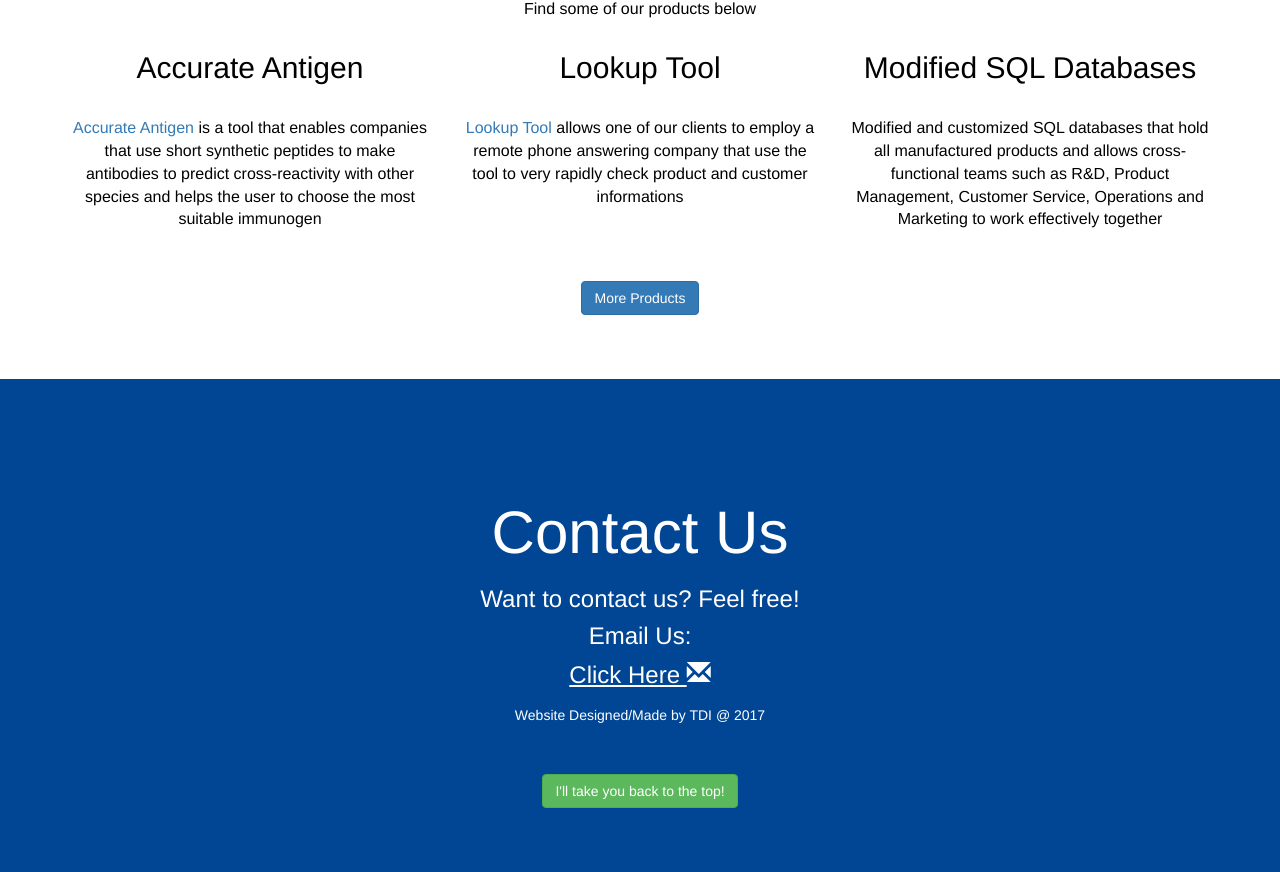
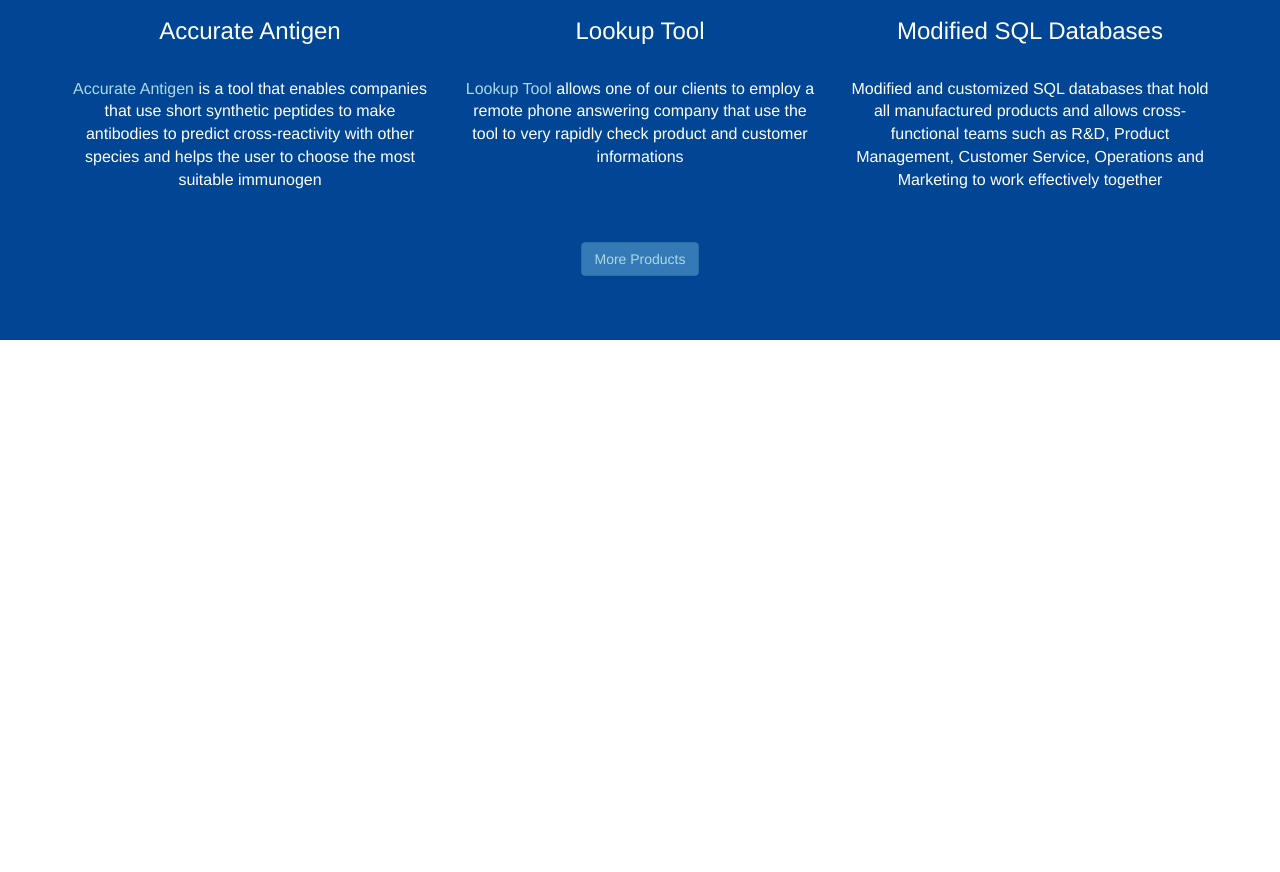
Before and after one commit to chrisbeldam/TDI, a website: page products.html in a window 1280 px wide. Shown: the part 664-1536 px from the top of the page. After the commit the page ends 1004 px from the top, so only its background shows below. Drawn offline with nearby package versions, Linux system fonts and the light colour scheme; files that its build step writes are made by us from their sources.

Commit message:
More Styling

```diff
--- a/css/landing.css
+++ b/css/landing.css
@@ -10,6 +10,7 @@
   /* If you're making other pages, make sure there is 50px of padding to make sure the navbar doesn't overlap content! */
   text-align: center;
   color: #f8f8f8;
+  background-size: auto;
   background: url(../img/banner-2-bkp.png) 80%; background-size: cover; }
 
 .intro-message {
--- a/products.html
+++ b/products.html
@@ -75,26 +75,25 @@
         <div class="container">
             <div class="row">
                 <div class="col-sm-12">
-                    <h1>Products</h1>
-                    <p>Find some of our products below</p>
+                    <h1>Some Products</h1>
                 </div>
             </div>
 
             <div class="row">
                 <div class="col-sm-4">
-                    <h2>Accurate Antigen</h2>
+                    <h3>Accurate Antigen</h3>
                     <img class="singing-lessons" src="img/" alt="" />
                     <p><a href="http://www.accurateantigen.com/" class="accurate_antigen" target="_blank">Accurate Antigen</a> is a tool that enables companies that use short synthetic peptides to make antibodies to predict cross-reactivity with other species and helps the user to choose the most suitable immunogen</p>
                 </div>
 
                 <div class="col-sm-4">
-                    <h2>Lookup Tool</h2>
+                    <h3>Lookup Tool</h3>
                     <img class="acting-img" src="img/" alt="" />
                     <p><a href="#" class="accurate_antigen" target="_blank">Lookup Tool</a> allows one of our clients to employ a remote phone answering company that use the tool to very rapidly check product and customer informations</p>
                 </div>
 
                 <div class="col-sm-4">
-                    <h2>Modified SQL Databases</h2>
+                    <h3>Modified SQL Databases</h3>
                     <img class="clarinet-img" src="img/" alt="" />
                     <p>Modified and customized SQL databases that hold all manufactured products and allows cross-functional teams such as R&amp;D, Product Management, Customer Service, Operations and Marketing to work effectively together</p>
                 </div>
@@ -104,27 +103,6 @@
         <a id="firstbtn" class="btn btn-primary page-scroll" href="products.html">More Products</a>
         </div>
 
-    </section>
-
-    <!-- Contact Section -->
-    <section id="contact" class="contact-section">
-        <div class="container">
-            <div class="row">
-                <div class="col-sm-12">
-                    <h1 class="contact-header">Contact Us</h1>
-                    <h3>Want to contact us? Feel free!</p>
-                    <p> Email Us: </p>
-                    <a class="email" href="# Enquiry"> Click Here </a><span class="glyphicon glyphicon-envelope"></span>
-                    <br>
-              </div>
-              <div class="row">
-                <div class="col-sm-12">
-                  <h5>Website Designed/Made by TDI @ 2017</h5>
-                </div>
-            </div>
-        </div>
-        <a id="contact-btn" class="btn btn-success page-scroll" href="#intro">I'll take you back to the top!</a>
-        </div>
     </section>
 
     <!-- jQuery -->
--- a/sass/style.scss
+++ b/sass/style.scss
@@ -1,7 +1,7 @@
 
 $contactbg: #004694;
-$aboutbg: #004694;
-$introbg: #ffffff;
+$aboutbg: #ffffff;
+$introbg: #004694;
 $servicesbg: #ffffff;
 $textcolour: white;
 $textcolourinverse: black;
@@ -77,13 +77,20 @@
     overflow:hidden;
 
     h1{
-      color: $textcolourinverse;
+      color: $textcolour;
     }
-    h2 {
-      color: $textcolourinverse;
+    h3 {
+      color: $textcolour;
+    }
+    h4 {
+      color:$textcolour;
     }
     p {
-      color:$textcolourinverse;
+      color:$textcolour;
+    }
+
+    a {
+      color:lightblue;
     }
 
     #firstbtn {
@@ -117,15 +124,15 @@
     background: $aboutbg;
 
     h1{
-      color:$textcolour;
+      color:$textcolourinverse;
     }
 
     h2 {
-      color:$textcolour;
+      color:$textcolourinverse;
     }
 
     p {
-      color:$textcolour;
+      color:$textcolourinverse;
     }
 
     #second-btn {
```
Also changed, not shown: cssnano/landing.css (+1 -1 lines), index.html (+18 -20 lines), css/style.css, cssnano/style.css.
